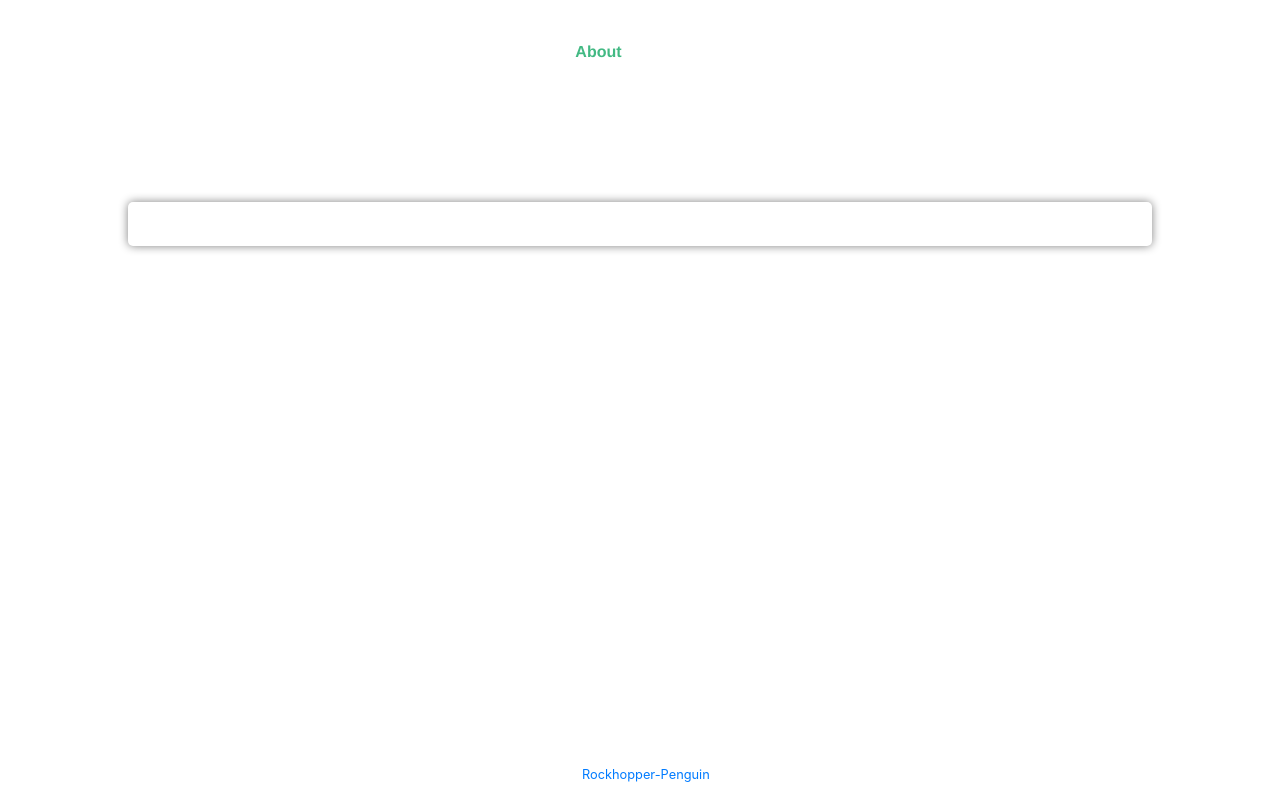
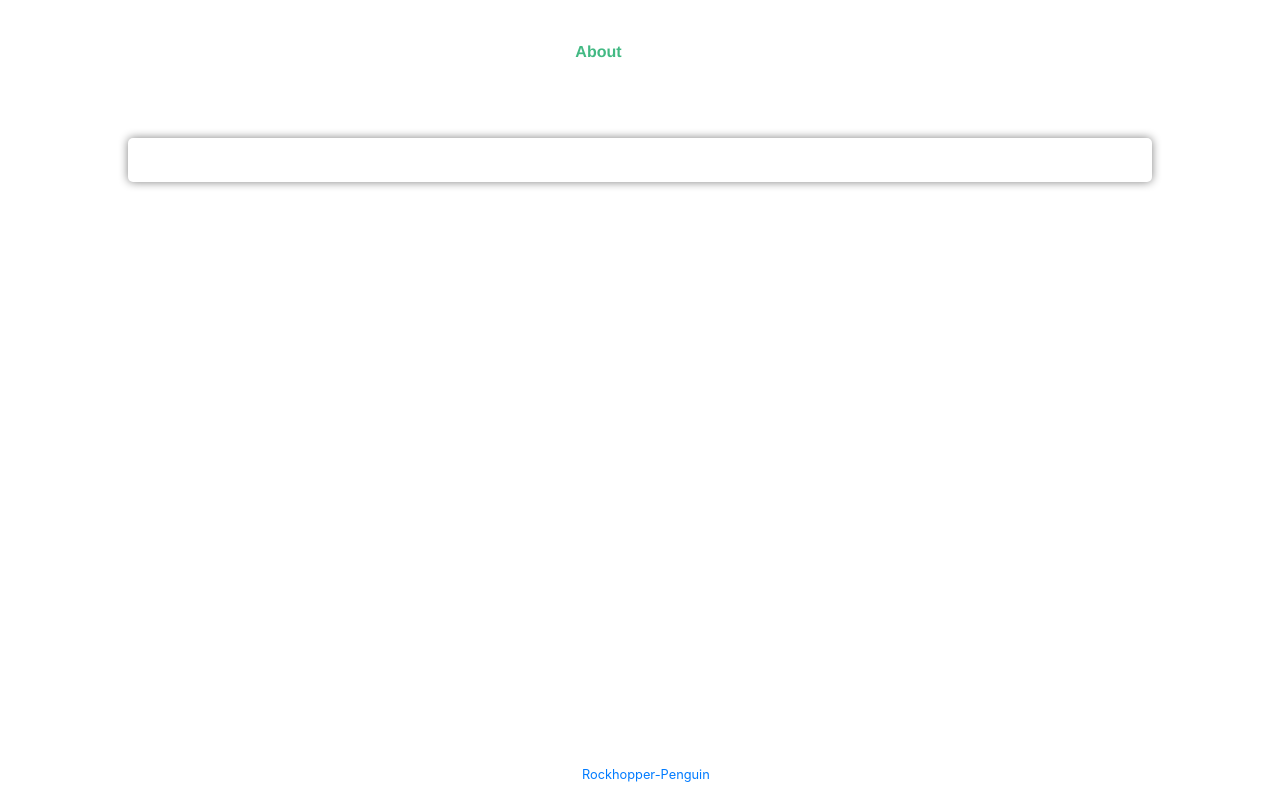
Before and after one commit to rockhopper-penguin/syusuke-s, a Vue app: page /#/about in a window 1280 px wide. Built offline with nearby package versions, Linux system fonts and the light colour scheme.

Commit message:
文字の削除

```diff
--- a/src/components/Profile.vue
+++ b/src/components/Profile.vue
@@ -1,6 +1,5 @@
 <template>
   <div>
-    <p>{{ getJson }}</p>
     <div>
       <strong>You can get the json data at cURL!</strong>
       <p id="json_url">
```
